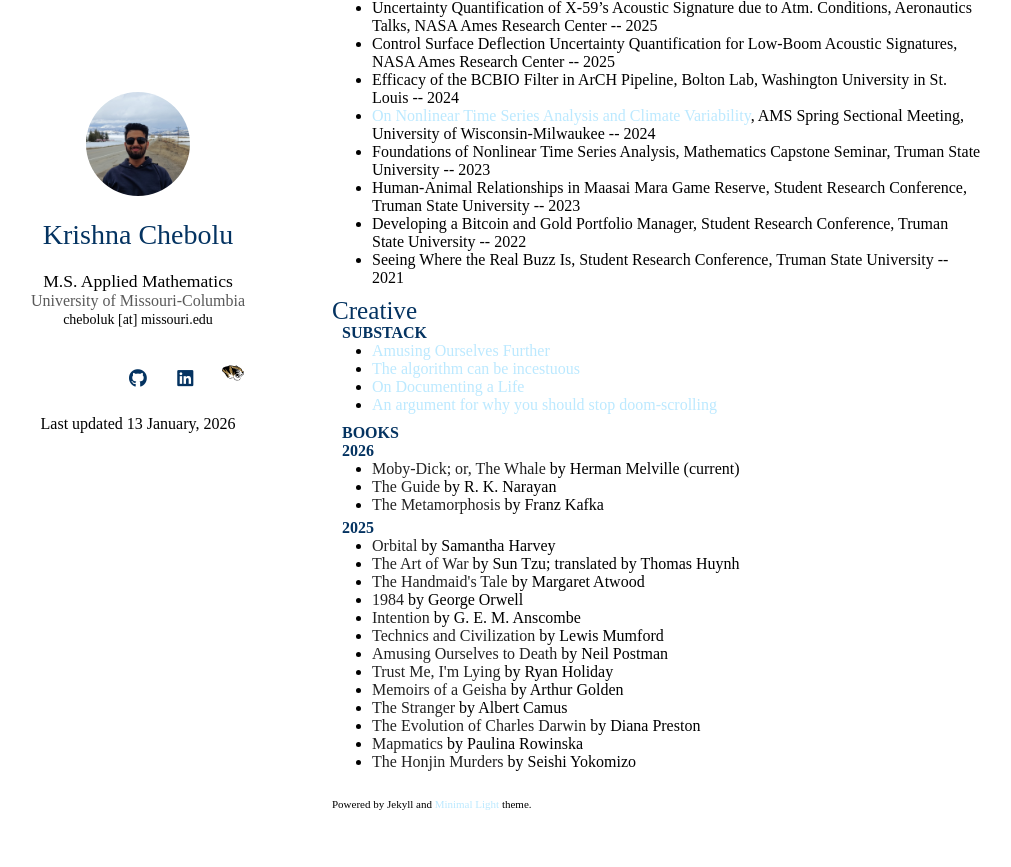
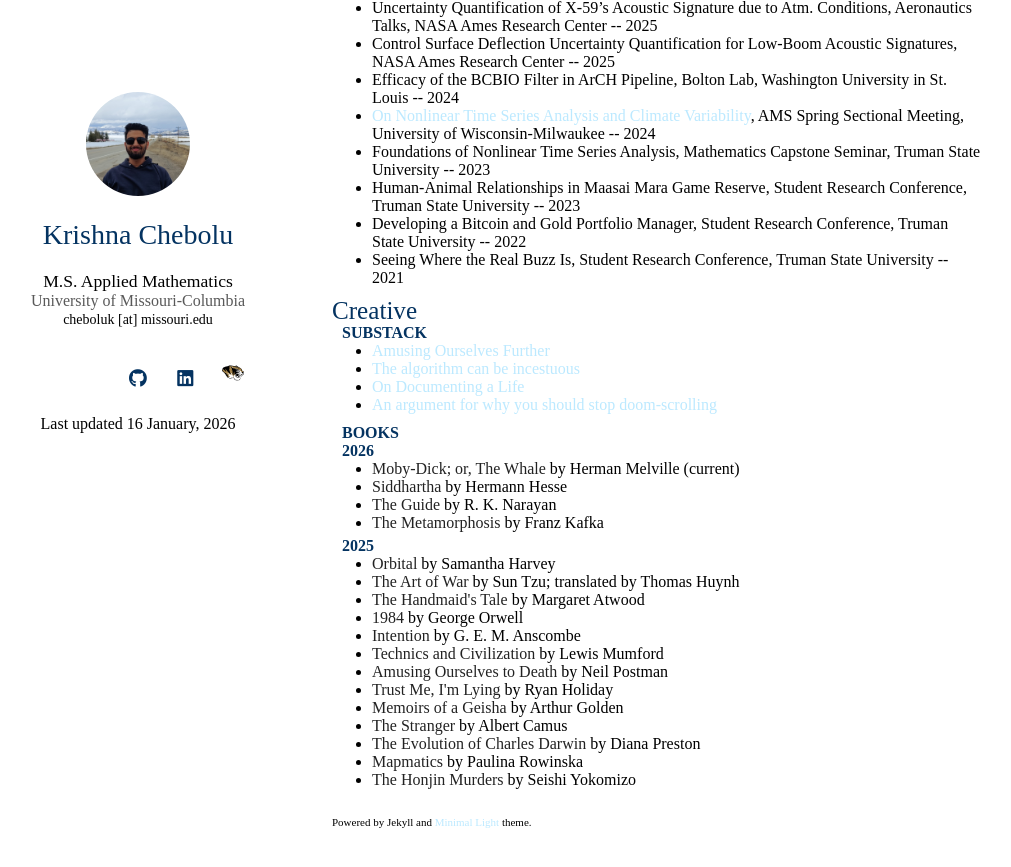
Before and after one commit to krishnachebolu/krishnachebolu.github.io, a Jekyll site: the page index.html, which Jekyll copies as it is, in a window 1280 px wide and 900 px high, scrolled down 1024 px. Shown: the top 867 px of the window, without its empty margins (138-1149 px from the left). Built offline with Jekyll 4.4.1, drawn with Linux system fonts in a browser that asks for light colours; nearby versions of some CDN libraries; a style sheet for code colours, icons or effects is not loaded.

Commit message:
Update index.html

```diff
--- a/index.html
+++ b/index.html
@@ -82,7 +82,7 @@
 
         </div>
         <br>
-Last updated 13 January, 2026
+Last updated 16 January, 2026
       </header>
       <section>
 
@@ -206,6 +206,7 @@
            <h4 style="margin:0 10px 0;">2026</h4>
 <ul style="margin:0 0 5px;">
   <li><strong>Moby-Dick; or, The Whale</strong> by Herman Melville (current)</li>
+  <li><strong>Siddhartha</strong> by Hermann Hesse</li>
   <li><strong>The Guide</strong> by R. K. Narayan</li>
   <li><strong>The Metamorphosis</strong> by Franz Kafka</li>
 </ul>
```
